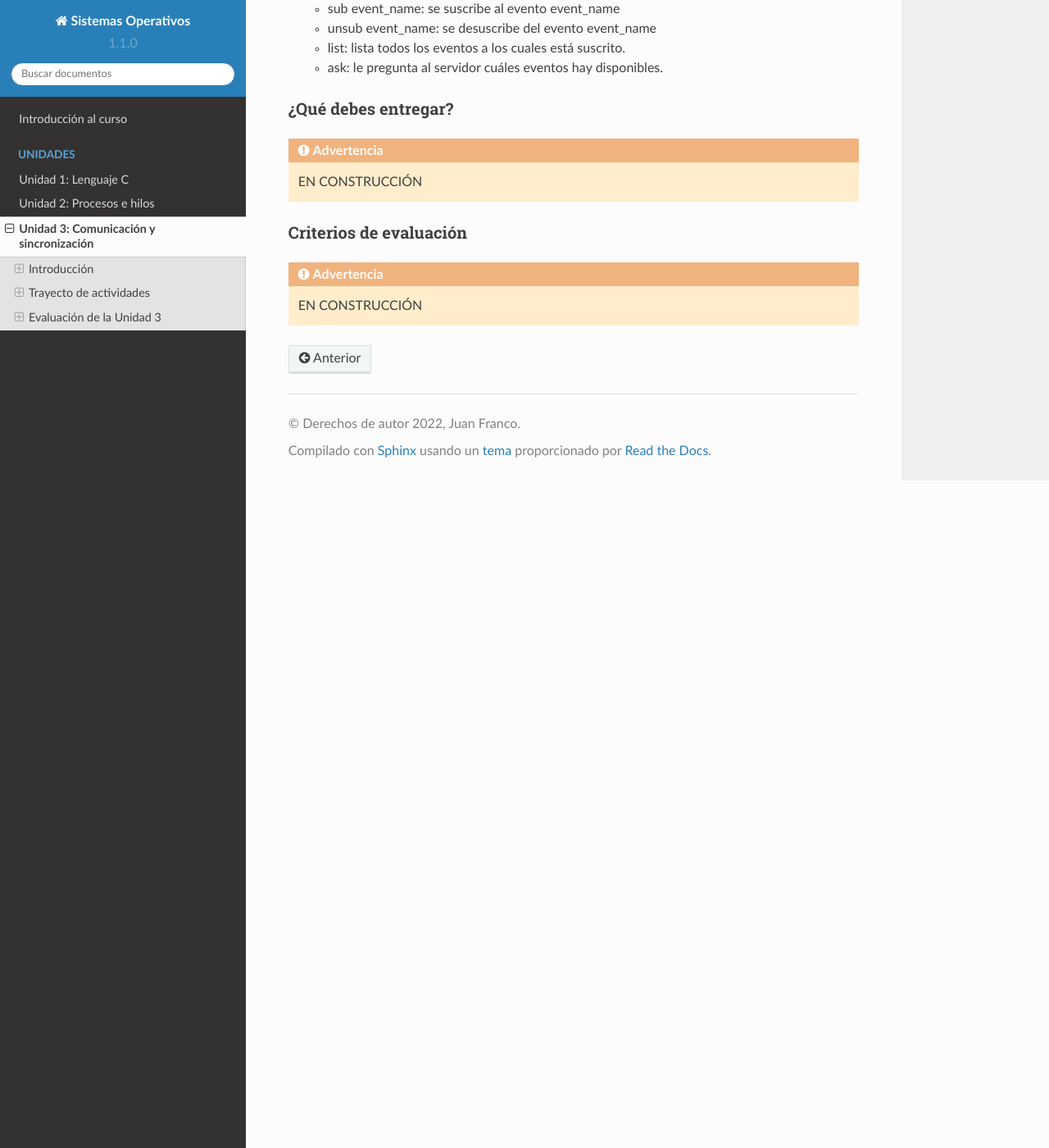
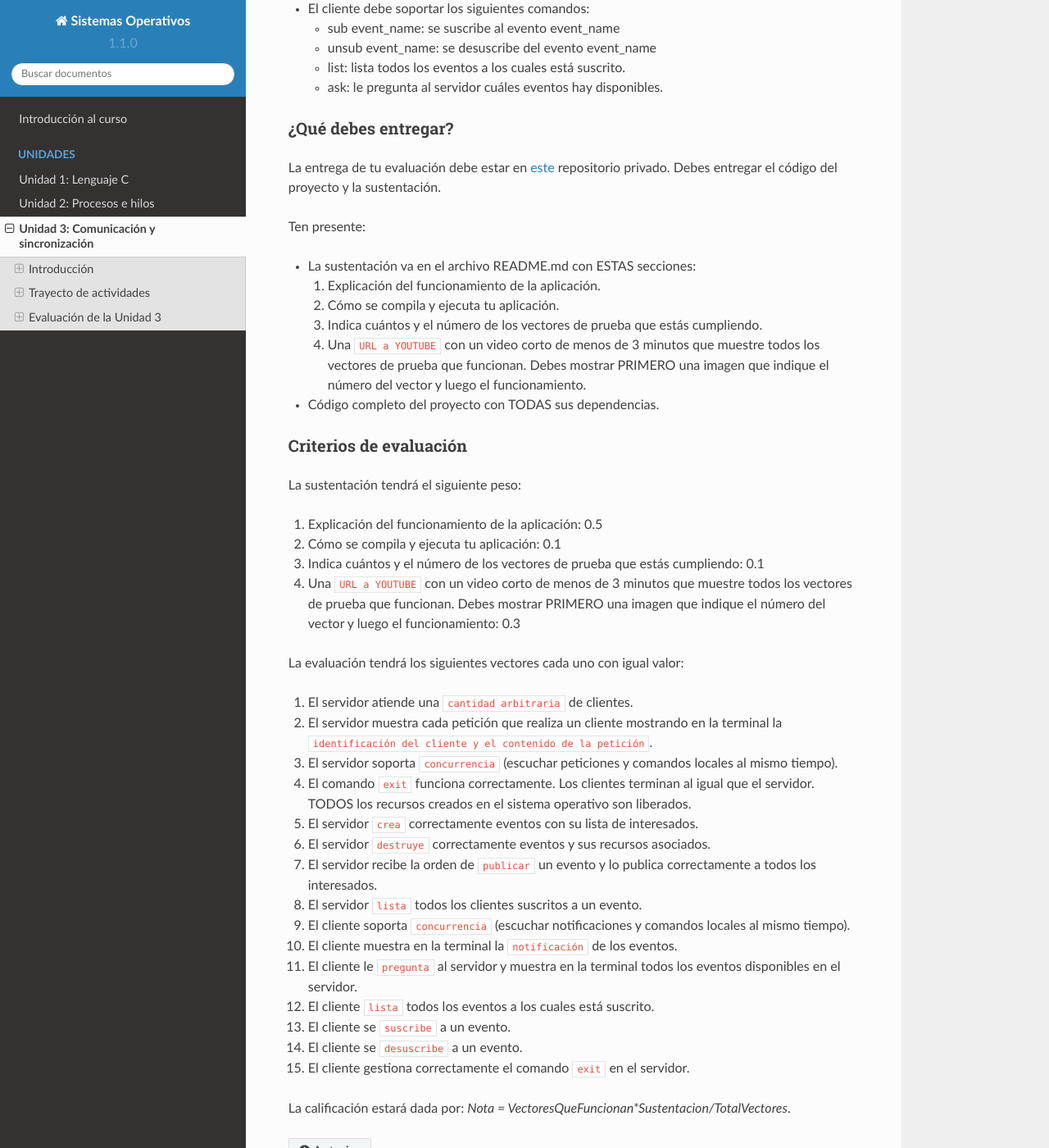
Before and after one commit to juanferfranco/sistemasoperativos, a Sphinx documentation site: the page built from docs/_unidad3/unidad3.rst, in a window 1280 px wide and 1400 px high, scrolled down 18826 px. Shown: the whole window at 82% size. Built offline with Sphinx 7.4.7 and the Read the Docs theme 2.0.0, drawn with Linux system fonts in a browser that asks for light colours; pages that are not in the unit, such as notebooks, are missing from menus; some of the changed text lies outside the part shown.

Commit message:
Add evaluation of unit 3

```diff
--- a/docs/_unidad3/unidad3.rst
+++ b/docs/_unidad3/unidad3.rst
@@ -901,7 +901,7 @@ El servidor :
 * Debe recibir commandos desde la línea de comandos y al mismo tiempo debe
   ser capaz de escuchar las peticiones de los clientes.
 * Cada petición de un cliente será visualizada con un mensaje
-  en la terminal.
+  en la terminal que incluirá el identificador del cliente y el mensaje de la petición.
 * Los comandos que recibirá el servidor son:
 
   * exit: termina el servidor y deberá publicar este evento a TODOS los clientes.
@@ -923,9 +923,56 @@ Estas son las características a implementar en el cliente:
 ¿Qué debes entregar?
 ***************************
 
-.. warning:: EN CONSTRUCCIÓN
+La entrega de tu evaluación debe estar en `este <https://classroom.github.com/a/VlRxHiC->`__
+repositorio privado. Debes entregar el código del proyecto y la sustentación.
+
+Ten presente:
+
+* La sustentación va en el archivo README.md con ESTAS secciones:
+
+  #. Explicación del funcionamiento de la aplicación.
+  #. Cómo se compila y ejecuta tu aplicación.
+  #. Indica cuántos y el número de los vectores de prueba que estás cumpliendo.
+  #. Una ``URL a YOUTUBE`` con un video corto de menos de 3 minutos que muestre
+     todos los vectores de prueba que funcionan. Debes mostrar PRIMERO una imagen
+     que indique el número del vector y luego el funcionamiento.
+
+* Código completo del proyecto con TODAS sus dependencias.
 
 Criterios de evaluación
 ****************************
 
-.. warning:: EN CONSTRUCCIÓN
+La sustentación tendrá el siguiente peso:
+
+#. Explicación del funcionamiento de la aplicación: 0.5
+#. Cómo se compila y ejecuta tu aplicación: 0.1
+#. Indica cuántos y el número de los vectores de prueba que estás cumpliendo: 0.1
+#. Una ``URL a YOUTUBE`` con un video corto de menos de 3 minutos que muestre
+   todos los vectores de prueba que funcionan. Debes mostrar PRIMERO una imagen
+   que indique el número del vector y luego el funcionamiento: 0.3
+
+La evaluación tendrá los siguientes vectores cada uno con igual valor:
+
+#. El servidor atiende una ``cantidad arbitraria`` de clientes.
+#. El servidor muestra cada petición que realiza un cliente mostrando en la terminal
+   la ``identificación del cliente y el contenido de la petición``.
+#. El servidor soporta ``concurrencia`` (escuchar peticiones y comandos locales al mismo tiempo).
+#. El comando ``exit`` funciona correctamente. Los clientes terminan
+   al igual que el servidor. TODOS los recursos creados en el sistema operativo
+   son liberados.
+#. El servidor ``crea`` correctamente eventos con su lista de interesados.
+#. El servidor ``destruye`` correctamente eventos y sus recursos asociados.
+#. El servidor recibe la orden de ``publicar`` un evento y lo publica correctamente
+   a todos los interesados.
+#. El servidor ``lista`` todos los clientes suscritos a un evento.
+#. El cliente soporta ``concurrencia``
+   (escuchar notificaciones y comandos locales al mismo tiempo).
+#. El cliente muestra en la terminal la ``notificación`` de los eventos.
+#. El cliente le ``pregunta`` al servidor y muestra en la terminal todos
+   los eventos disponibles en el servidor.
+#. El cliente ``lista`` todos los eventos a los cuales está suscrito.
+#. El cliente se ``suscribe`` a un evento.
+#. El cliente se ``desuscribe`` a un evento.
+#. El cliente gestiona correctamente el comando ``exit`` en el servidor.
+
+La calificación estará dada por: `Nota = VectoresQueFuncionan*Sustentacion/TotalVectores`.
```
